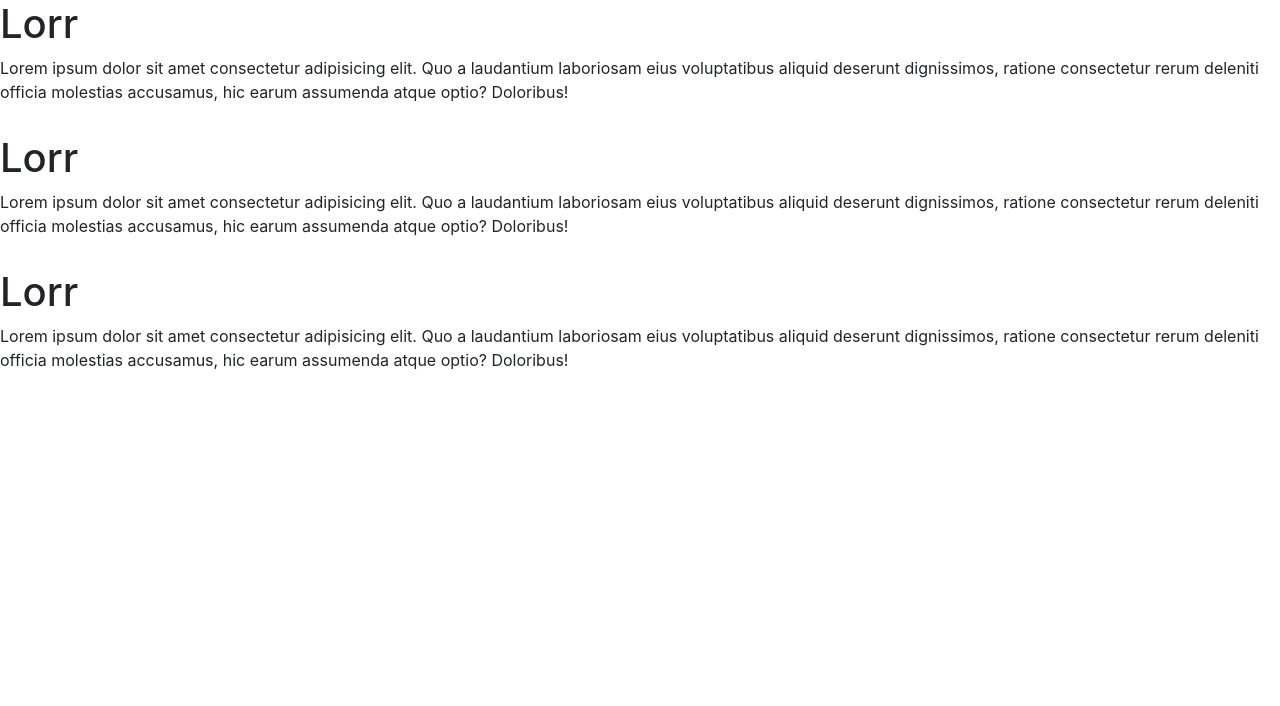
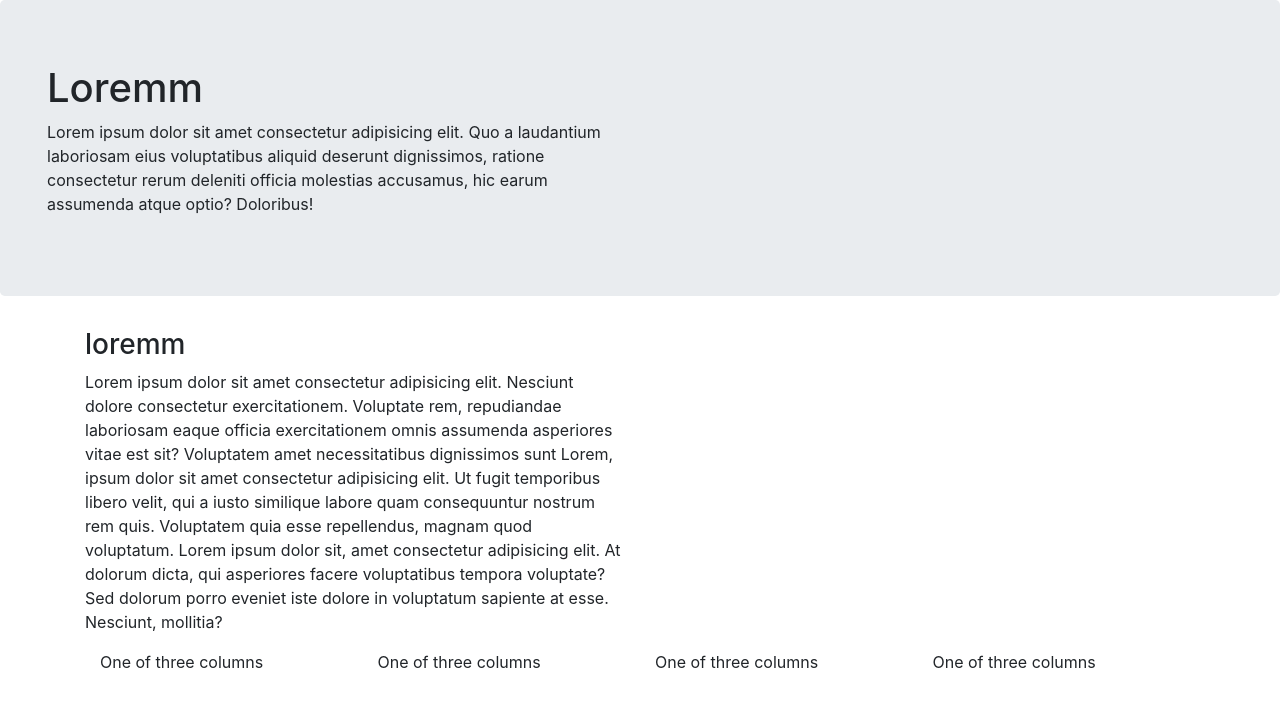
Before and after one commit to keiner98/full-stack-front-end-coursera, a website: page index.html in a window 1280 px wide. Drawn offline with nearby package versions, Linux system fonts and the light colour scheme.

Commit message:
Bootstrap

```diff
--- a/index.html
+++ b/index.html
@@ -10,20 +10,54 @@
     <title>Bootstrap</title>
 </head>
 <body>
-    <div style="margin-bottom: 30px;">
-        <h1>Lorr</h1>
-        <p>Lorem ipsum dolor sit amet consectetur adipisicing elit. Quo a laudantium laboriosam eius voluptatibus aliquid deserunt dignissimos, ratione consectetur rerum deleniti officia molestias accusamus, hic earum assumenda atque optio? Doloribus!</p>
+    <header class="jumbotron">
+        <div class="container-fluid">
+            <div class="row">
+                <div class="col-12 col-sm-6">
+                    <h1>Loremm</h1>
+                    <p>Lorem ipsum dolor sit amet consectetur adipisicing elit. Quo a laudantium laboriosam eius voluptatibus aliquid deserunt dignissimos, ratione consectetur rerum deleniti officia molestias accusamus, hic earum assumenda atque optio? Doloribus!</p>
+                </div>
+            </div>
+        </div>
+
+    </header>
+
+    <div class="container">
+        <div class="row">
+            <div  class="col-12 col-sm-6">
+                <h3>loremm</h3>
+                <p>Lorem ipsum dolor sit amet consectetur adipisicing elit. Nesciunt dolore consectetur exercitationem. Voluptate rem, repudiandae laboriosam eaque officia exercitationem omnis assumenda asperiores vitae est sit? Voluptatem amet necessitatibus dignissimos sunt Lorem, ipsum dolor sit amet consectetur adipisicing elit. Ut fugit temporibus libero velit, qui a iusto similique labore quam consequuntur nostrum rem quis. Voluptatem quia esse repellendus, magnam quod voluptatum.
+                    Lorem ipsum dolor sit, amet consectetur adipisicing elit. At dolorum dicta, qui asperiores facere voluptatibus tempora voluptate? Sed dolorum porro eveniet iste dolore in voluptatum sapiente at esse. Nesciunt, mollitia?
+                </p>
+            </div>
+        </div>
+
+
+        <div class="container-fluid">
+            <div class="row">
+              <div class="col-sm">
+                One of three columns
+              </div>
+              <div class="col-sm">
+                One of three columns
+              </div>
+              <div class="col-sm">
+                One of three columns
+              </div>
+              <div class="col-sm">
+                One of three columns
+              </div>
+            </div>
+          </div>
     </div>
 
-    <div style="margin-bottom: 30px;">
-        <h1>Lorr</h1>
-        <p>Lorem ipsum dolor sit amet consectetur adipisicing elit. Quo a laudantium laboriosam eius voluptatibus aliquid deserunt dignissimos, ratione consectetur rerum deleniti officia molestias accusamus, hic earum assumenda atque optio? Doloribus!</p>
-    </div>
 
-    <div style="margin-bottom: 30px;">
-        <h1>Lorr</h1>
-        <p>Lorem ipsum dolor sit amet consectetur adipisicing elit. Quo a laudantium laboriosam eius voluptatibus aliquid deserunt dignissimos, ratione consectetur rerum deleniti officia molestias accusamus, hic earum assumenda atque optio? Doloribus!</p>
-    </div>
+    <footer>
+
+    </footer>
+
+
+
 
     <!-- jQuery first, then Popper.js, then Bootstrap JS. -->
     <script src="node_modules/jquery/dist/jquery.slim.min.js"></script>
```
